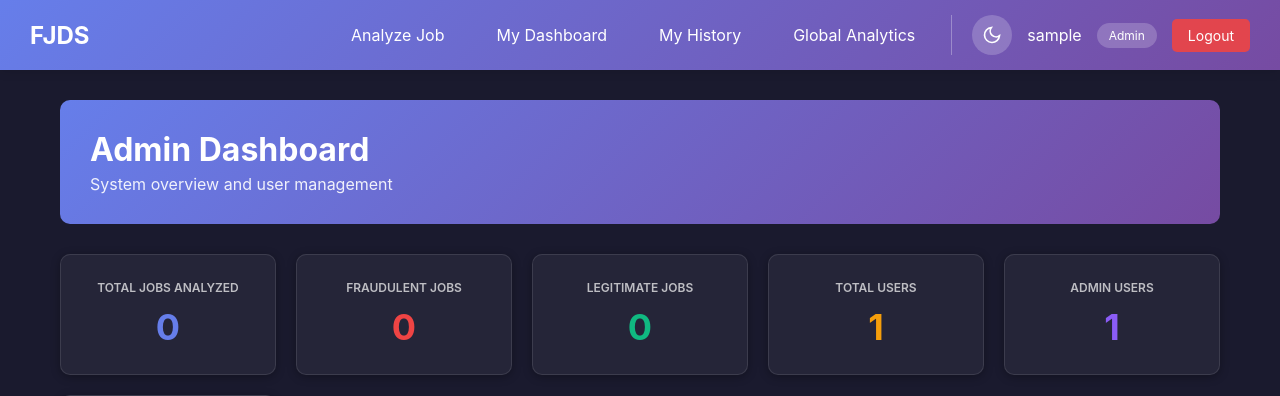
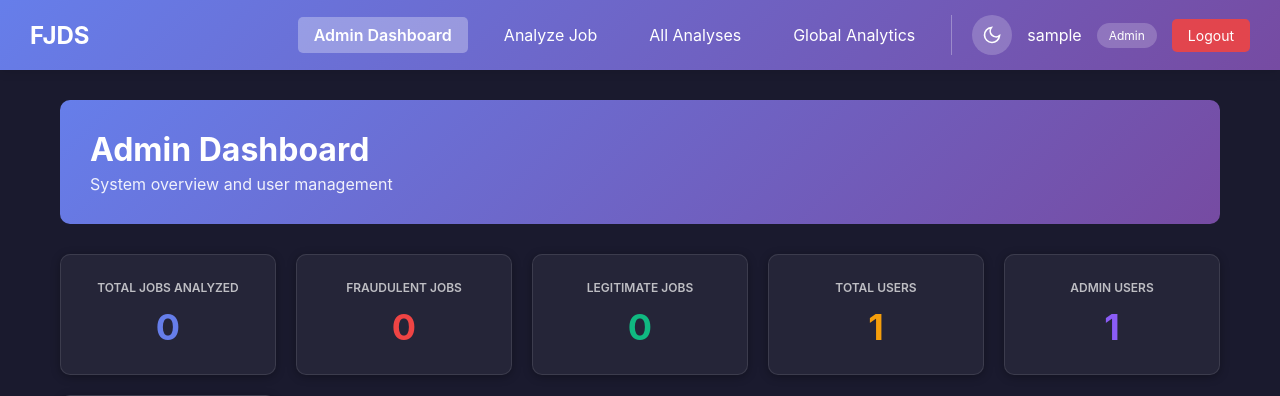
Before and after one commit to Shanny254/Fake-Job-Detection-System, a Django app: page /admin/dashboard/ in a window 1280 px wide. Shown: the top 396 px of the page. Run offline with Django 5.2, Linux system fonts and the light colour scheme; the visitor is signed in with stand-in values (Sample User, id 1); data comes from the database, SQL or seed files in the repository; data that the repository does not hold is empty.

Commit message:
admin dashboard

```diff
--- a/backend/detector/templates/detector/base.html
+++ b/backend/detector/templates/detector/base.html
@@ -190,10 +190,17 @@
     <nav class="navbar">
         <div class="navbar-brand">FJDS</div>
         <div class="navbar-menu">
-            <a href="{% url 'analyze' %}" class="nav-link {% if request.resolver_match.url_name == 'analyze' %}active{% endif %}">Analyze Job</a>
-            <a href="{% url 'dashboard' %}" class="nav-link {% if request.resolver_match.url_name == 'dashboard' %}active{% endif %}">My Dashboard</a>
-            <a href="{% url 'history' %}" class="nav-link {% if request.resolver_match.url_name == 'history' %}active{% endif %}">My History</a>
-            <a href="{% url 'analytics' %}" class="nav-link {% if request.resolver_match.url_name == 'analytics' %}active{% endif %}">Global Analytics</a>
+            {% if request.user.is_superuser %}
+                <a href="{% url 'admin_dashboard' %}" class="nav-link {% if request.resolver_match.url_name == 'admin_dashboard' %}active{% endif %}">Admin Dashboard</a>
+                <a href="{% url 'analyze' %}" class="nav-link {% if request.resolver_match.url_name == 'analyze' %}active{% endif %}">Analyze Job</a>
+                <a href="{% url 'history' %}" class="nav-link {% if request.resolver_match.url_name == 'history' %}active{% endif %}">All Analyses</a>
+                <a href="{% url 'analytics' %}" class="nav-link {% if request.resolver_match.url_name == 'analytics' %}active{% endif %}">Global Analytics</a>
+            {% else %}
+                <a href="{% url 'analyze' %}" class="nav-link {% if request.resolver_match.url_name == 'analyze' %}active{% endif %}">Analyze Job</a>
+                <a href="{% url 'dashboard' %}" class="nav-link {% if request.resolver_match.url_name == 'dashboard' %}active{% endif %}">My Dashboard</a>
+                <a href="{% url 'history' %}" class="nav-link {% if request.resolver_match.url_name == 'history' %}active{% endif %}">My History</a>
+                <a href="{% url 'analytics' %}" class="nav-link {% if request.resolver_match.url_name == 'analytics' %}active{% endif %}">Global Analytics</a>
+            {% endif %}
             <div class="user-info">
                 <button class="theme-toggle" onclick="toggleTheme()" title="Toggle Dark/Light Mode">
                     <svg id="themeIcon" viewBox="0 0 24 24" fill="none" stroke="currentColor" stroke-width="2">
```
